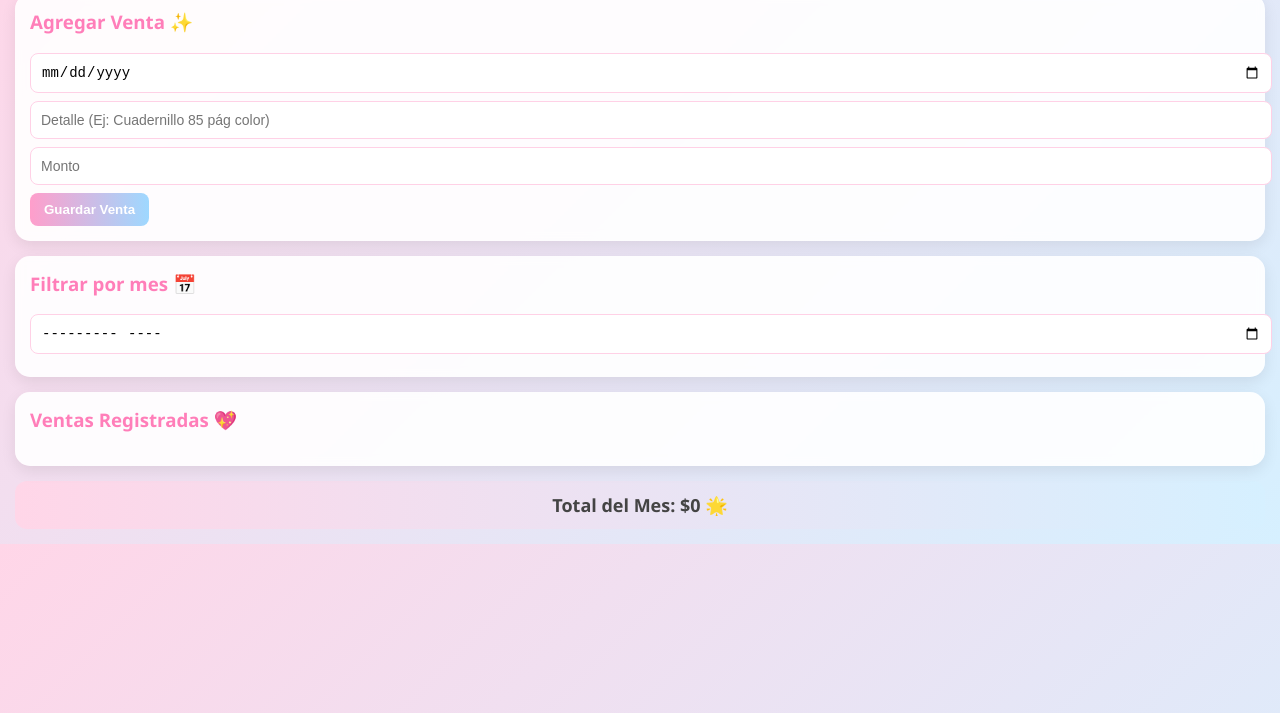
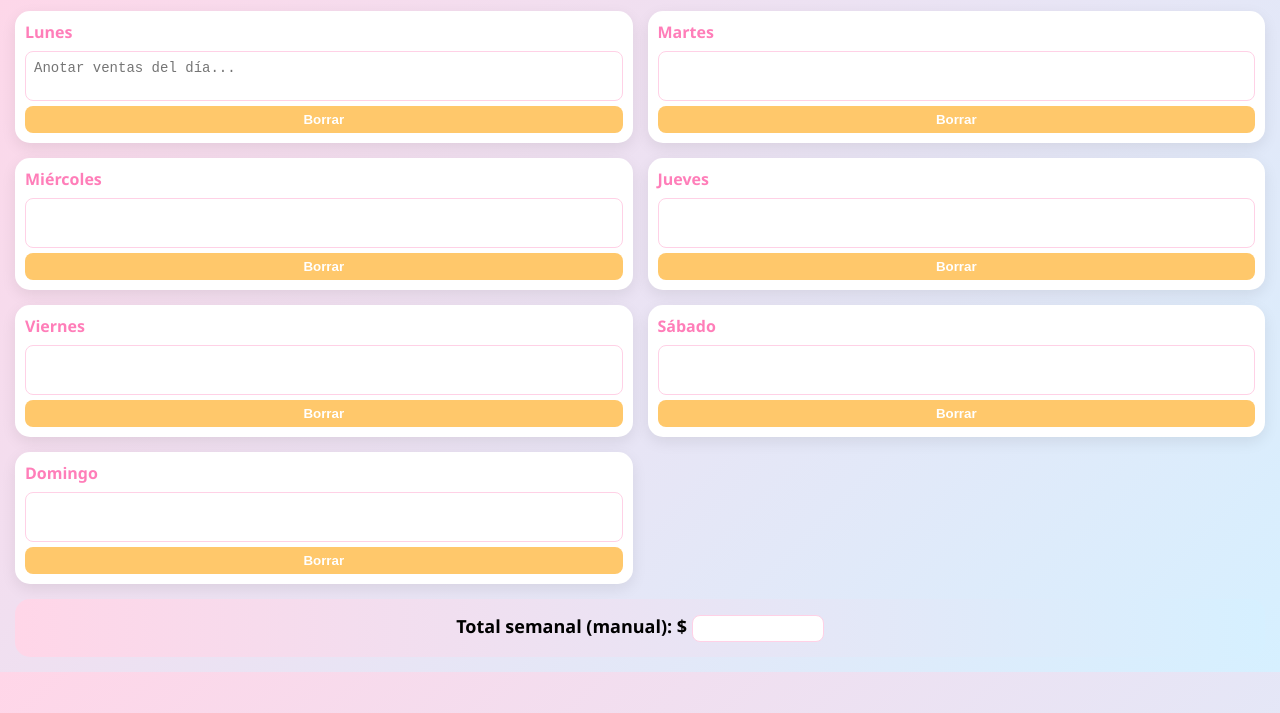
Before and after one commit to xbetalexis/ventas.impresiones.estrellitas, a plain HTML site: page index.html in a window 1280 px wide. Shown: the part 87-800 px from the top of the page. Drawn offline with Linux system fonts and the light colour scheme.

Commit message:
Update index.html

```diff
--- a/index.html
+++ b/index.html
@@ -6,81 +6,80 @@
 <title>IMPRESIONES ESTRELLITAS</title>
 
 <style>
-body {
-    margin: 0;
-    font-family: 'Segoe UI', sans-serif;
-    background: linear-gradient(135deg, #ffd6e8, #d6f0ff);
+body{
+    margin:0;
+    font-family:'Segoe UI',sans-serif;
+    background: linear-gradient(135deg,#ffd6e8,#d6f0ff);
 }
 
-h1 {
-    text-align: center;
-    background: linear-gradient(90deg, #ff9ecb, #9ed8ff);
-    color: white;
-    padding: 18px;
-    margin: 0;
-    font-size: 22px;
-    letter-spacing: 2px;
+h1{
+    text-align:center;
+    padding:20px;
+    margin:0;
+    background:linear-gradient(90deg,#ff9ecb,#9ed8ff);
+    color:white;
+    letter-spacing:2px;
 }
 
-.container {
-    padding: 15px;
+.grid{
+    display:grid;
+    grid-template-columns:repeat(2,1fr);
+    gap:15px;
+    padding:15px;
 }
 
-.card {
-    background: rgba(255,255,255,0.9);
-    padding: 15px;
-    margin-bottom: 15px;
-    border-radius: 15px;
-    box-shadow: 0 5px 15px rgba(0,0,0,0.08);
-    backdrop-filter: blur(5px);
+.day{
+    background:white;
+    border-radius:15px;
+    padding:10px;
+    box-shadow:0 5px 15px rgba(0,0,0,0.08);
+    display:flex;
+    flex-direction:column;
 }
 
-.card h3 {
-    color: #ff7eb9;
-    margin-top: 0;
+.day h2{
+    margin:0 0 8px 0;
+    color:#ff7eb9;
+    font-size:16px;
 }
 
-input {
-    width: 100%;
-    padding: 10px;
-    margin-bottom: 8px;
-    border-radius: 8px;
-    border: 1px solid #ffd1e6;
-    background: #fff;
-    font-size: 14px;
+textarea{
+    flex:1;
+    resize:none;
+    border:1px solid #ffd1e6;
+    border-radius:8px;
+    padding:8px;
+    font-size:14px;
 }
 
-button {
-    padding: 9px 14px;
-    border: none;
-    border-radius: 8px;
-    cursor: pointer;
-    font-weight: bold;
+.total-box{
+    grid-column:span 2;
+    background:linear-gradient(90deg,#ffd6e8,#d6f0ff);
+    padding:15px;
+    border-radius:15px;
+    text-align:center;
+    font-weight:bold;
+    font-size:18px;
 }
 
-.btn-add {
-    background: linear-gradient(90deg, #ff9ecb, #9ed8ff);
-    color: white;
+button{
+    margin-top:5px;
+    border:none;
+    border-radius:8px;
+    padding:6px;
+    cursor:pointer;
+    background:#ffc86b;
+    color:white;
+    font-weight:bold;
 }
 
-.btn-delete {
-    background: #ff6b6b;
-    color: white;
-}
-
-.btn-edit {
-    background: #ffc86b;
-    color: white;
-}
-
-.total {
-    font-size: 18px;
-    font-weight: bold;
-    background: linear-gradient(90deg, #ffd6e8, #d6f0ff);
-    padding: 12px;
-    border-radius: 12px;
-    text-align: center;
-    color: #444;
+@media(max-width:600px){
+    .grid{
+        grid-template-columns:1fr;
+    }
+    .total-box{
+        grid-column:span 1;
+    }
 }
 </style>
 </head>
@@ -88,105 +87,71 @@ button {
 
 <h1>🌸 IMPRESIONES ESTRELLITAS 🩵</h1>
 
-<div class="container">
+<div class="grid">
 
-<div class="card">
-<h3>Agregar Venta ✨</h3>
-<input type="date" id="fecha">
-<input type="text" id="detalle" placeholder="Detalle (Ej: Cuadernillo 85 pág color)">
-<input type="number" id="monto" placeholder="Monto">
-<button class="btn-add" onclick="agregarVenta()">Guardar Venta</button>
+<div class="day">
+<h2>Lunes</h2>
+<textarea id="lunes" placeholder="Anotar ventas del día..."></textarea>
+<button onclick="borrarDia('lunes')">Borrar</button>
 </div>
 
-<div class="card">
-<h3>Filtrar por mes 📅</h3>
-<input type="month" id="filtroMes" onchange="render()">
+<div class="day">
+<h2>Martes</h2>
+<textarea id="martes"></textarea>
+<button onclick="borrarDia('martes')">Borrar</button>
 </div>
 
-<div class="card">
-<h3>Ventas Registradas 💖</h3>
-<div id="lista"></div>
+<div class="day">
+<h2>Miércoles</h2>
+<textarea id="miercoles"></textarea>
+<button onclick="borrarDia('miercoles')">Borrar</button>
 </div>
 
-<div class="total">
-Total del Mes: $<span id="totalMes">0</span> 🌟
+<div class="day">
+<h2>Jueves</h2>
+<textarea id="jueves"></textarea>
+<button onclick="borrarDia('jueves')">Borrar</button>
+</div>
+
+<div class="day">
+<h2>Viernes</h2>
+<textarea id="viernes"></textarea>
+<button onclick="borrarDia('viernes')">Borrar</button>
+</div>
+
+<div class="day">
+<h2>Sábado</h2>
+<textarea id="sabado"></textarea>
+<button onclick="borrarDia('sabado')">Borrar</button>
+</div>
+
+<div class="day">
+<h2>Domingo</h2>
+<textarea id="domingo"></textarea>
+<button onclick="borrarDia('domingo')">Borrar</button>
+</div>
+
+<div class="total-box">
+Total semanal (manual): $ <input type="number" id="totalSemana" style="width:120px;border-radius:8px;border:1px solid #ffd1e6;padding:5px;">
 </div>
 
 </div>
 
 <script>
-let ventas = JSON.parse(localStorage.getItem("ventas")) || [];
-let editIndex = null;
+const dias=["lunes","martes","miercoles","jueves","viernes","sabado","domingo"];
 
-function guardar() {
-    localStorage.setItem("ventas", JSON.stringify(ventas));
+dias.forEach(dia=>{
+    const campo=document.getElementById(dia);
+    campo.value=localStorage.getItem(dia)||"";
+    campo.addEventListener("input",()=>{
+        localStorage.setItem(dia,campo.value);
+    });
+});
+
+function borrarDia(dia){
+    localStorage.removeItem(dia);
+    document.getElementById(dia).value="";
 }
-
-function agregarVenta() {
-    const fecha = document.getElementById("fecha").value;
-    const detalle = document.getElementById("detalle").value;
-    const monto = document.getElementById("monto").value;
-
-    if(!fecha || !detalle || !monto) return;
-
-    if(editIndex !== null){
-        ventas[editIndex] = {fecha, detalle, monto};
-        editIndex = null;
-    } else {
-        ventas.push({fecha, detalle, monto});
-    }
-
-    guardar();
-    limpiarCampos();
-    render();
-}
-
-function limpiarCampos(){
-    document.getElementById("fecha").value = "";
-    document.getElementById("detalle").value = "";
-    document.getElementById("monto").value = "";
-}
-
-function eliminar(index){
-    ventas.splice(index, 1);
-    guardar();
-    render();
-}
-
-function editar(index){
-    const venta = ventas[index];
-    document.getElementById("fecha").value = venta.fecha;
-    document.getElementById("detalle").value = venta.detalle;
-    document.getElementById("monto").value = venta.monto;
-    editIndex = index;
-}
-
-function render(){
-    const lista = document.getElementById("lista");
-    const filtroMes = document.getElementById("filtroMes").value;
-    lista.innerHTML = "";
-    let totalMes = 0;
-
-    ventas.forEach((v, index) => {
-        if(!filtroMes || v.fecha.startsWith(filtroMes)){
-            totalMes += Number(v.monto);
-
-            lista.innerHTML += `
-            <div style="border-bottom:1px solid #eee; padding:8px 0;">
-                <strong>${v.fecha}</strong><br>
-                ${v.detalle}<br>
-                $${v.monto}<br>
-                <button class="btn-edit" onclick="editar(${index})">Editar</button>
-                <button class="btn-delete" onclick="eliminar(${index})">Eliminar</button>
-            </div>
-            `;
-        }
-    });
-
-    document.getElementById("totalMes").innerText = totalMes;
-}
-
-render();
 </script>
 
 </body>
```
